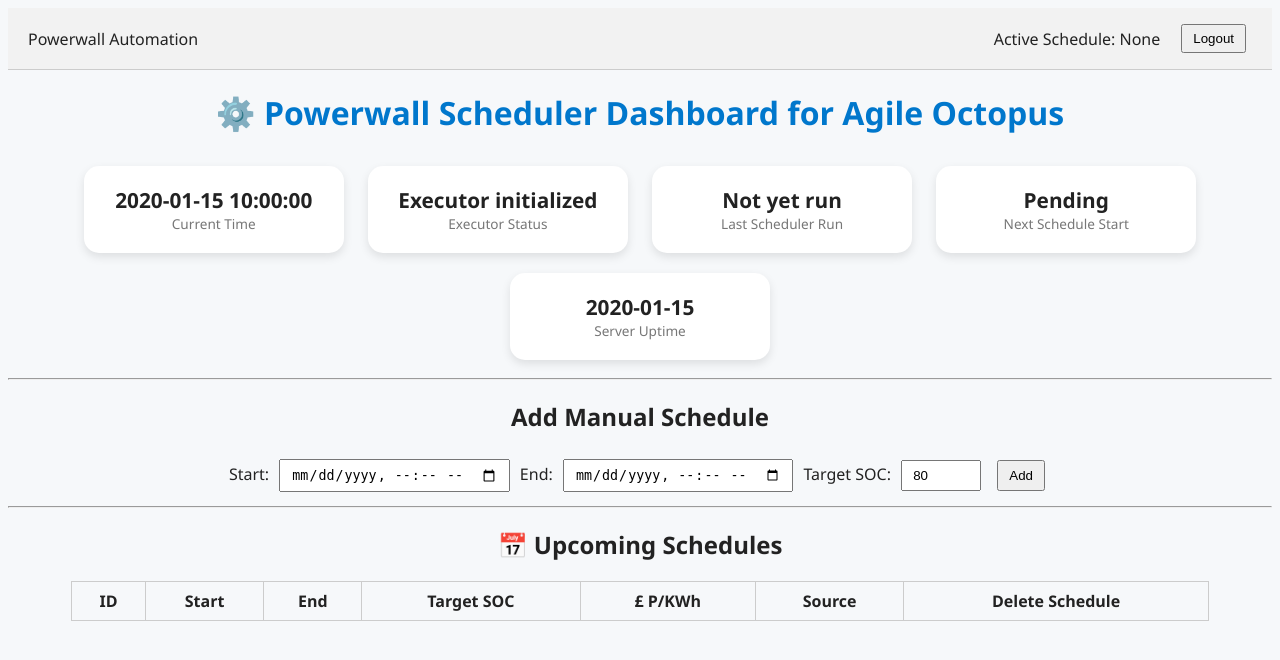
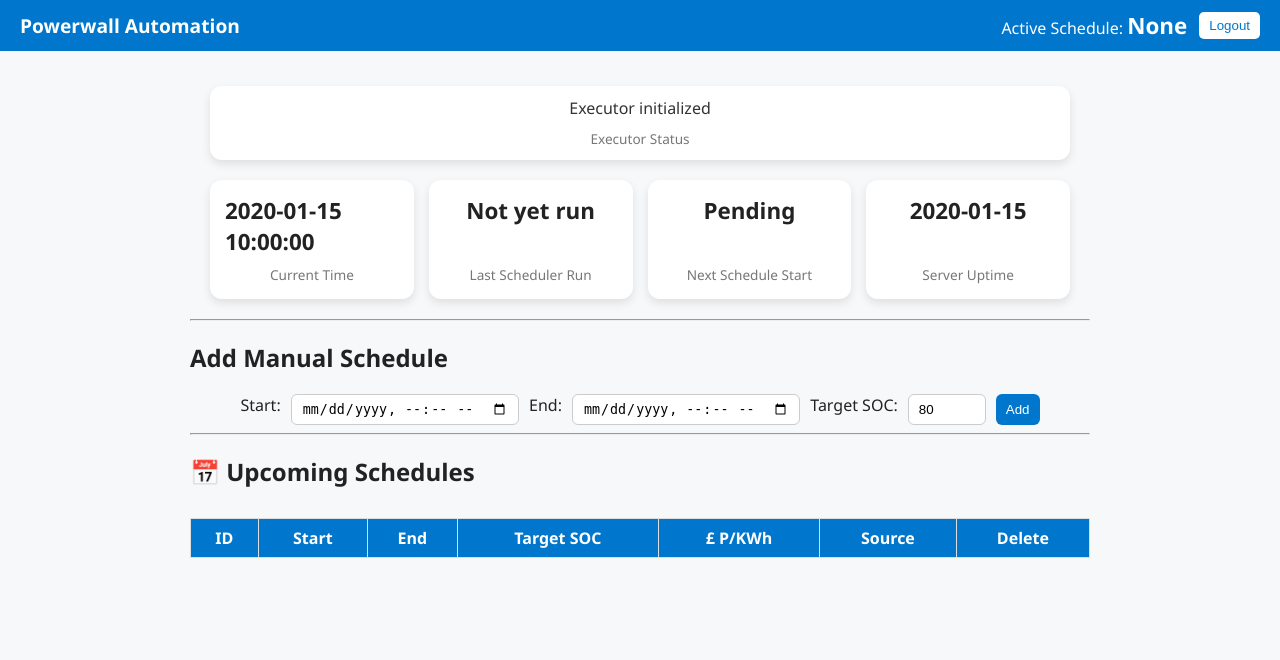
Before and after one commit to PG-code404/SBS, a Flask app: template templates/dashboard.html in a window 1280 px wide. Shown: the top 660 px of the page. Run offline with Flask 3, Linux system fonts and the light colour scheme; the template is opened without the code that fills it: most values are stand-ins (such as "Sample title", 1, 10 or a date in 2020); lists and menus that the app fills with data are empty.

Commit message:
Keep_alive.py change

```diff
--- a/main.py
+++ b/main.py
@@ -131,8 +131,7 @@
         urls = [
             f"http://localhost:{port}/update_status",
             f"http://127.0.0.1:{port}/update_status",
-            f"http://0.0.0.0:{port}/update_status",
-            "https://e3e67aeb-88da-4266-b466-5f77c78760ce-00-2dt4fohwvlnub.worf.replit.dev/update_status"
+            "https://agileoctopw-697014942939.europe-west1.run.app/update_status"
         ]
         headers = {
             "x-api-key": KEEP_ALIVE_API_KEY,
@@ -449,7 +448,7 @@
         "island":
         island,
         "message":
-        f"Charging active for schedule {schedule_id}"
+        f"Charging from grid for schedule {schedule_id}"
     })
     post_status_to_dashboard()
 
--- a/src/Keep_Alive.py
+++ b/src/Keep_Alive.py
@@ -323,10 +323,12 @@
 # Server runner
 # -----------------------------
 def _run_server():
-    serve(app, host="0.0.0.0", port=int(os.getenv("KEEP_ALIVE_PORT", "8080")))
+    from waitress import serve
 
+    PORT = int(os.environ.get("PORT", 8080))  # Cloud Run sets $PORT
+    serve(app, host="0.0.0.0", port=PORT)
 
 def keep_alive():
     threading.Thread(target=_run_server, daemon=True).start()
-    threading.Thread(target=scheduler_loop, daemon=True).start()
+    #threading.Thread(target=scheduler_loop, daemon=True).start()
     logger.info("Keep-alive server started.")
--- a/static/dashboard.js
+++ b/static/dashboard.js
@@ -1,145 +1,163 @@
-refreshStatus();
-
-async function addSchedule(event) {
-    event.preventDefault();
-    const data = {
-        start_time: document.getElementById("start_time").value,
-        end_time: document.getElementById("end_time").value,
-        target_soc: document.getElementById("target_soc").value
-    };
-    console.log("Sending schedule:", data);
-    const res = await fetch("/putSchedule", {
-        method: "POST",
-        headers: { "Content-Type": "application/json" },
-        body: JSON.stringify(data)
-    });
-    const result = await res.json();
-    alert(result.message);
-    loadSchedules();
+// === Toast Notification Helper ===
+function showMessage(msg, type = "info") {
+  const toast = document.createElement("div");
+  toast.className = `toast ${type}`;
+  toast.textContent = msg;
+  document.getElementById("toast-container").appendChild(toast);
+  setTimeout(() => toast.remove(), 3000);
 }
 
+// === Utility ===
+function safeSet(id, value) {
+  const el = document.getElementById(id);
+  if (el) el.innerText = value;
+}
+
+// === Refresh Status ===
+async function refreshStatus() {
+  try {
+    const response = await fetch("/status");
+    const data = await response.json();
+    safeSet("executor_status", data.message || data.executor_status_msg || "Idle");
+    safeSet("next_schedule_time", data.next_schedule_time || "Pending");
+    safeSet("last_scheduler_run", data.last_scheduler_run || "Not yet run");
+    safeSet("active_schedule_id", data.active_schedule_id || "None");
+    if (data.uptime !== undefined) safeSet("uptime", data.uptime.toFixed(0));
+  } catch (err) {
+    console.error("Failed to fetch status:", err);
+  }
+}
+
+// === Load Schedules ===
 async function loadSchedules() {
+  try {
     const res = await fetch("/getPendingSchedules");
     const schedules = await res.json();
 
-    const tbody = document.getElementById("schedule-table-body");
-    tbody.innerHTML = "";
     const statusRes = await fetch("/status");
     const status = await statusRes.json();
     const activeId = status.active_schedule_id;
 
+    const tbody = document.getElementById("schedule-table-body");
+    tbody.innerHTML = "";
 
     schedules.forEach(s => {
-        const tr = document.createElement("tr");
+      const tr = document.createElement("tr");
+      if (s.id === activeId) tr.className = "schedule-active";
 
-        // Determine row class
-        let rowClass = "";
-        if (s.id === activeId) {
-            rowClass = "schedule-active";
-        } else if (s.start_time === status.next_schedule_time) {
-            rowClass = "schedule-upcoming";
-        }
+      tr.innerHTML = `
+        <td>${s.id}</td>
+        <td>${s.start_time}</td>
+        <td>${s.end_time}</td>
+        <td>${s.target_soc}</td>
+        <td>${s.price_p_per_kwh}</td>
+        <td>${s.source}</td>
+        <td><button class="delete-btn" data-id="${s.id}"><i class="fa-regular fa-trash-can"></i></button></td>`;
+      tbody.appendChild(tr);
+    });
+  } catch (err) {
+    console.error("Failed to load schedules:", err);
+  }
+}
 
-        tr.className = rowClass;
-        tr.innerHTML = `
-            <td>${s.id}</td>
-            <td>${s.start_time}</td>
-            <td>${s.end_time}</td>
-            <td>${s.target_soc}</td>
-            <td>${s.price_p_per_kwh}</td>
-            <td>${s.source}</td>
-            <td><button class="delete-btn" data-id="${s.id}" title="Delete">🗑️</button></td>
-        `;
-        tbody.appendChild(tr);
+// === Add Manual Schedule ===
+async function addSchedule(event) {
+  event.preventDefault();
+  const data = {
+    start_time: document.getElementById("start_time").value,
+    end_time: document.getElementById("end_time").value,
+    target_soc: document.getElementById("target_soc").value
+  };
+  try {
+    const res = await fetch("/putSchedule", {
+      method: "POST",
+      headers: { "Content-Type": "application/json" },
+      body: JSON.stringify(data)
+    });
+    const result = await res.json();
+    showMessage(result.message, "success");
+    loadSchedules();
+    // ✅ Clear input fields after adding
+    document.getElementById("start_time").value = "";
+    document.getElementById("end_time").value = "";
+    document.getElementById("target_soc").value = "80"; // optional: reset to default
+
+  } catch (err) {
+    showMessage("Error adding schedule.", "error");
+  }
+}
+
+function showConfirm(message) {
+    return new Promise((resolve) => {
+        const modal = document.getElementById("confirm-modal");
+        const msg = document.getElementById("confirm-message");
+        const yesBtn = document.getElementById("confirm-yes");
+        const noBtn = document.getElementById("confirm-no");
+
+        msg.textContent = message;
+        modal.style.display = "flex";
+
+        yesBtn.onclick = () => { modal.style.display = "none"; resolve(true); };
+        noBtn.onclick = () => { modal.style.display = "none"; resolve(false); };
     });
 }
 
-function safeSet(id, value) {
-    const el = document.getElementById(id);
-    if (el) el.innerText = value;
-}
+// Usage in your delete handler
+document.addEventListener("click", async (event) => {
+    const btn = event.target.closest(".delete-btn");
+    if (!btn) return;
+    const id = btn.dataset.id;
+    if (!id) return;
 
-async function refreshStatus() {
-    try {
-        const response = await fetch("/status");
-        const data = await response.json();
+    const confirmed = await showConfirm(`Delete schedule ${id}?`);
+    if (!confirmed) return;
 
-        safeSet("executor_status", data.message || data.executor_status_msg || "Idle");
-        safeSet("next_schedule_time", data.next_schedule_time || "Pending");
-        safeSet("last_scheduler_run", data.last_scheduler_run || "Not yet run");
-        safeSet("active_schedule_id", data.active_schedule_id || "None");
-        safeSet("current_price", data.current_price ?? "-");
-        safeSet("soc", data.soc ?? "-");
-        safeSet("solar_power", data.solar_power ?? "-");
-        safeSet("island", data.island ?? "-");
-        if (data.uptime !== undefined) safeSet("uptime", data.uptime.toFixed(0));document.getElementById("executor_status").innerText = data.message || data.executor_status_msg || "Idle";
-
-    } catch (err) {
-        console.error("Failed to fetch status:", err);
+    // Proceed to delete schedule
+    const res = await fetch(`/delSchedule/${id}`, { method: "DELETE" });
+    const result = await res.json();
+    if (result.status === "ok") {
+        showMessage(result.message, "success");
+        loadSchedules();
+    } else {
+        showMessage(`Failed to delete: ${result.message}`, "error");
     }
-}
-
-
-// Load schedules on page load
-document.addEventListener("DOMContentLoaded", () => {
-    loadSchedules();
-    setInterval(loadSchedules, 1200000); // refresh every 2m
-
-    refreshStatus();
-    setInterval(refreshStatus, 5000); // Refresh every 5 seconds
 });
-
+/*
+// === Delete Schedule ===
 document.addEventListener("click", async (event) => {
   const btn = event.target.closest(".delete-btn");
   if (!btn) return;
+  const id = btn.dataset.id;
+  if (!confirm(`Delete schedule ${id}?`)) return;
+  try {
+    const res = await fetch(`/delSchedule/${id}`, { method: "DELETE" });
+    const result = await res.json();
+    if (result.status === "ok") {
+      showMessage(result.message, "success");
+      loadSchedules();
+    } else {
+      showMessage(result.message, "error");
+    }
+  } catch {
+    showMessage("Failed to delete schedule.", "error");
+  }
+});
+*/
 
-  const scheduleId = btn.dataset.id;
-  if (!scheduleId) return;
-
-  if (!confirm(`Are you sure you want to delete schedule ${scheduleId}?`)) return;
-
+// === Logout ===
+document.getElementById("logout-btn")?.addEventListener("click", async () => {
   try {
-    const res = await fetch(`/delSchedule/${scheduleId}`, { method: "DELETE" });
-    const result = await res.json();
-
-    if (result.status === "ok") {
-      alert(result.message);
-      loadSchedules(); // refresh table after deletion
-    } else {
-      alert(`Failed to delete: ${result.message}`);
-    }
-  } catch (err) {
-    console.error("Error deleting schedule:", err);
+    const res = await fetch("/logout", { method: "POST" });
+    if (res.ok) window.location.href = "/";
+  } catch {
+    showMessage("Logout failed", "error");
   }
 });
 
-async function refreshHeaderStatus() {
-    try {
-        const res = await fetch("/status");
-        const data = await res.json();
-        document.getElementById("active-schedule-label").innerText =
-            "Active Schedule: " + (data.active_schedule_id || "None");
-    } catch (err) {
-        console.error("Failed to update header status:", err);
-    }
-}
-
-// Call it on page load and optionally every 5-10 seconds
+// === Auto-refresh loops ===
 document.addEventListener("DOMContentLoaded", () => {
-    refreshHeaderStatus();
-    setInterval(refreshHeaderStatus, 5000);
+  loadSchedules();
+  refreshStatus();
+  setInterval(refreshStatus, 5000);
+  setInterval(loadSchedules, 120000);
 });
-
-document.getElementById("logout-btn")?.addEventListener("click", async function() {
-    try {
-        const res = await fetch("/logout", { method: "POST" });
-        if (res.ok) {
-            window.location.href = "/"; // redirect to login page
-        } else {
-            alert("Logout failed.");
-        }
-    } catch (err) {
-        console.error("Logout error:", err);
-        alert("Logout error, see console.");
-    }
-});
--- a/static/style.css
+++ b/static/style.css
@@ -1,82 +1,221 @@
 body {
-    font-family: 'Segoe UI', Arial;
+  font-family: 'Segoe UI', Arial, sans-serif;
   background: #f6f8fa;
   color: #222;
-    text-align: center;
-    padding-top: -15px;
+  margin: 0;
 }
 
-h1 {
+#dashboard-header {
+  display: flex;
+  justify-content: space-between;
+  align-items: center;
+  flex-wrap: wrap;
+  padding: 10px 20px;
+  background: #0077cc;
+  color: white;
+}
+
+#dashboard-header h1 {
+  margin: 0;
+  font-size: 1.2rem;
+}
+
+#header-right {
+  display: flex;
+  align-items: center;
+  gap: 12px;
+}
+
+#header-right button {
+  background: white;
   color: #0077cc;
+  border: none;
+  padding: 6px 10px;
+  border-radius: 5px;
+  cursor: pointer;
+}
+
+main {
+  padding: 15px;
+  max-width: 900px;
+  margin: auto;
+}
+
+/* Responsive grid for info cards */
+.info-grid {
+  display: grid;
+  grid-template-columns: repeat(auto-fit, minmax(150px, 1fr)); /* responsive columns */
+  gap: 15px; /* spacing between cards */
+  margin: 20px;
 }
 
 .card {
   background: white;
-    display: inline-block;
-    padding: 20px 30px;
-    border-radius: 15px;
+  border-radius: 12px;
+  padding: 15px;
   box-shadow: 0 4px 10px rgba(0,0,0,0.1);
-    margin: 10px;
-    min-width: 200px;
+  display: flex;
+  flex-direction: column;
+  justify-content: space-between; /* value top, label bottom */
+  align-items: center;
+  min-height: 10px;
 }
 
 .value {
-    font-size: 1.3em;
+  font-size: 1.4em;
   font-weight: 600;
+  margin-bottom: 8px;
 }
 
 .label {
   color: #777;
   font-size: 0.85em;
+  margin-top: auto;
+  text-align: center;
 }
 
+/* Make long text cards like Executor Status look cleaner */
+.card#executor-card {
+    flex: 1 1 50%;
+    max-width: 850px;
+    min-height: 50px;
+    word-wrap: break-word;
+    white-space: normal;
+    padding: 12px 16px;
+}
+
+#executor_status {
+    font-size: 1em;
+    font-weight: 500;
+    color: #333;
+    line-height: 1.3;
+}
+
+
+/* Forms */
 form {
-    margin-top: 20px;
+  display: flex;
+  flex-wrap: wrap;
+  justify-content: center;
+  gap: 10px;
+  margin-top: 10px;
 }
 
 input, button {
-    margin: 6px;
   padding: 6px 10px;
+  border-radius: 6px;
+  border: 1px solid #ccc;
+}
+
+button {
+  cursor: pointer;
+  background: #0077cc;
+  color: white;
+  border: none;
+  transition: background 0.2s ease;
+}
+
+button:hover {
+  background: #005fa3;
+}
+
+/* Table */
+.table-container {
+  overflow-x: auto;
+  -webkit-overflow-scrolling: touch;
 }
 
 table {
-    margin: 20px auto;
+  width: 100%;
   border-collapse: collapse;
-    width: 90%;
+  margin-top: 10px;
 }
 
-table, th, td {
-    border: 1px solid #ccc;
+th, td {
+  border: 1px solid #ddd;
   padding: 8px;
+  text-align: center;
 }
 
-/* Scheduler highlights */
-.active-schedule {
-    background-color: #d1ffd6; /* light green */
-    font-weight: bold;
+th {
+  background: #0077cc;
+  color: white;
 }
 
-.next-schedule {
-    background-color: #fff9c4; /* light yellow */
-    font-weight: bold;
+/* Toast Notifications */
+#toast-container {
+  position: fixed;
+  bottom: 20px;
+  left: 50%;
+  transform: translateX(-50%);
+  z-index: 9999;
 }
 
-#dashboard-header {
-    display: flex;
-    justify-content: space-between; /* left and right sides */
-    align-items: center;
-    padding: 10px 20px;
-    background-color: #f2f2f2; /* light gray */
-    border-bottom: 1px solid #ccc;
+.toast {
+  background: #333;
+  color: #fff;
+  padding: 10px 16px;
+  border-radius: 6px;
+  margin-top: 5px;
+  animation: fadeInOut 3s ease forwards;
 }
 
-#header-right {
-    display: flex;
-    align-items: center;
-    gap: 15px; /* spacing between active schedule and logout */
+.toast.success { background: #28a745; }
+.toast.error { background: #dc3545; }
+
+@keyframes fadeInOut {
+  0% { opacity: 0; transform: translateY(20px); }
+  10%, 90% { opacity: 0.95; transform: translateY(0); }
+  100% { opacity: 0; transform: translateY(20px); }
 }
 
-#header-right button {
-    padding: 5px 10px;
+/* Mobile tweaks */
+@media (max-width: 600px) {
+  #header-right span { font-size: 0.8rem; }
+  th, td { font-size: 0.85em; }
+  button { padding: 5px 8px; font-size: 0.9em; }
+}
+
+.modal {
+  display: none; /* hidden by default */
+  position: fixed;
+  top: 0; left: 0;
+  width: 100%; height: 100%;
+  background: rgba(0,0,0,0.5);
+  justify-content: center;
+  align-items: center;
+  z-index: 1000;
+}
+
+.modal-content {
+  background: white;
+  padding: 20px;
+  border-radius: 8px;
+  text-align: center;
+}
+
+.delete-btn {
+  background: transparent;   /* no background */
+  border: none;              /* no border */
+  color: #d9534f;            /* red text/icon */
   cursor: pointer;
+  font-size: 1rem;
+  padding: 4px 6px;
+  transition: color 0.2s, transform 0.2s, background 0.2s;
+  outline: none;             /* remove focus outline */
 }
+
+.delete-btn:hover {
+  color: #b52b27;            /* dark red on hover */
+  transform: scale(1.2);
+  background: transparent;   /* explicitly override any hover background */
+}
+
+.delete-btn:focus {
+  outline: none;             /* remove blue focus ring */
+  background: transparent;
+}
+
+.delete-btn:active {
+  background: transparent;   /* remove active/pressed background */
+}
--- a/templates/dashboard.html
+++ b/templates/dashboard.html
@@ -1,8 +1,22 @@
 <!DOCTYPE html>
-<html>
+<html lang="en">
+<head>
+  <meta charset="UTF-8" />
+  <meta name="viewport" content="width=device-width, initial-scale=1.0" />
+  <title>Powerwall Scheduler Dashboard integrating Agile Octopus</title>
+  <link rel="stylesheet" href="/static/style.css?v=3">
+  <link
+  rel="stylesheet"
+  href="https://cdnjs.cloudflare.com/ajax/libs/font-awesome/6.5.0/css/all.min.css"
+/>
+
+</head>
+
+<body>
+  <!-- HEADER -->
   <header id="dashboard-header">
     <div id="header-left">
-            <span>Powerwall Automation</span>
+      <h1>Powerwall Automation</h1>
     </div>
     <div id="header-right">
       <span id="active-schedule-label">
@@ -12,40 +26,26 @@
       <button id="logout-btn">Logout</button>
     </div>
   </header>
-<head>
-    <title>⚙️ Powerwall Scheduler Dashboard</title>
-    <link rel="stylesheet" href="/static/style.css?v=2">
-</head>
 
-<body>
-    <h1>⚙️ Powerwall Scheduler Dashboard for Agile Octopus</h1>
-
-    <div class="info-grid">
-        <div class="card">
-            <div class="value">{{ now }}</div>
-            <div class="label">Current Time</div>
-        </div>
-        <div class="card">
+  <main>
+    <!-- STATUS CARDS -->
+    <section class="info-grid">
+  <div class="card" id="executor-card">
     <div id="executor_status" class="value">{{ executor_status }}</div>
     <div class="label">Executor Status</div>
   </div>
-        <div class="card">
-            <div id="last_scheduler_run" class="value">{{ last_scheduler_run }}</div>
-            <div class="label">Last Scheduler Run</div>
-        </div>
-
-        <div class="card">
-            <div id="next_schedule_time" class="value">{{ next_schedule_time }}</div>
-            <div class="label">Next Schedule Start</div>
-        </div>
-        <div class="card">
-            <div class="value">{{ uptime }}</div>
-            <div class="label">Server Uptime</div>
-        </div>
-    </div>
+</section>
+    <section class="info-grid">
+      <div class="card"><div class="value">{{ now }}</div><div class="label">Current Time</div></div>
+      <div class="card"><div id="last_scheduler_run" class="value">{{ last_scheduler_run }}</div><div class="label">Last Scheduler Run</div></div>
+      <div class="card"><div id="next_schedule_time" class="value">{{ next_schedule_time }}</div><div class="label">Next Schedule Start</div></div>
+      <div class="card"><div class="value">{{ uptime }}</div><div class="label">Server Uptime</div></div>
+    </section>
 
     <hr>
 
+    <!-- MANUAL SCHEDULE -->
+    <section>
       <h2>Add Manual Schedule</h2>
       <form id="manualForm" onsubmit="addSchedule(event)">
         <label>Start:</label>
@@ -56,16 +56,35 @@
         <input type="number" id="target_soc" value="80" min="0" max="100">
         <button type="submit">Add</button>
       </form>
+    </section>
 
     <hr>
 
+    <!-- UPCOMING SCHEDULES -->
+    <section>
       <h2>📅 Upcoming Schedules</h2>
+      <div class="table-container">
         <table>
           <thead>
-            <tr><th>ID</th><th>Start</th><th>End</th><th>Target SOC</th><th>£ P/KWh</th><th>Source</th><th>Delete Schedule</th></tr>
+            <tr><th>ID</th><th>Start</th><th>End</th><th>Target SOC</th><th>£ P/KWh</th><th>Source</th><th>Delete</th></tr>
           </thead>
           <tbody id="schedule-table-body"></tbody>
         </table>
-<script src="/static/dashboard.js?v=2"></script>
+      </div>
+    </section>
+  </main>
+
+  <!-- Toast container -->
+  <div id="toast-container"></div>
+
+  <script src="/static/dashboard.js?v=3"></script>
+  <div id="confirm-modal" class="modal">
+  <div class="modal-content">
+    <p id="confirm-message"></p>
+    <button id="confirm-yes">Yes</button>
+    <button id="confirm-no">No</button>
+  </div>
+  </div>
+
 </body>
 </html>
```
Also changed, not shown: Sample/sample.html (added, +151 -0 lines), Sample/sample.css (added), 1 other file. Lines whose indentation alone changed are shown as unchanged.
